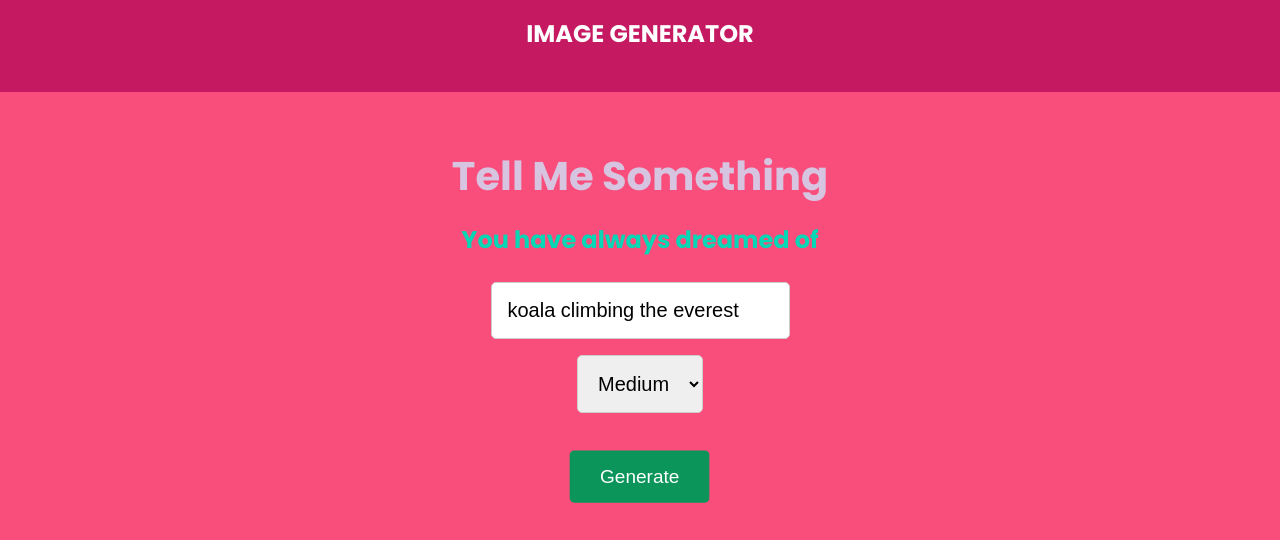
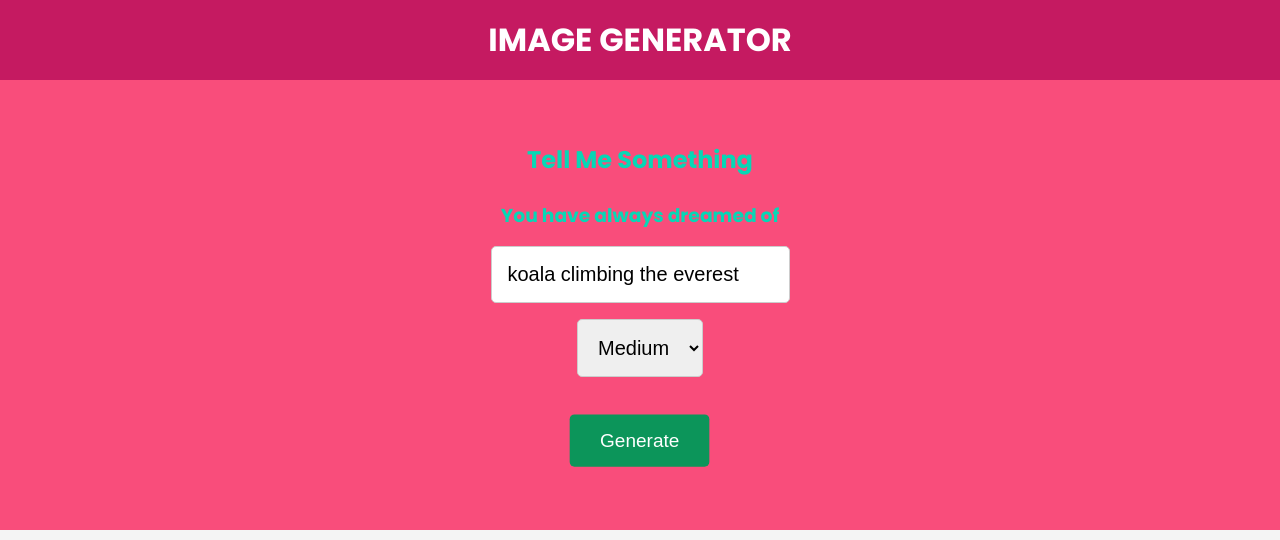
Before and after one commit to JordiNodeJS/Image-Generator-With-OpenAI, a website built with Vite: page client/index.html in a window 1280 px wide. Shown: the top 540 px of the page. Built offline with nearby package versions, Linux system fonts and the light colour scheme.

Commit message:
style h3 margin-bottom

```diff
--- a/client/css/index.css
+++ b/client/css/index.css
@@ -74,6 +74,9 @@ form {
   height: 100%;
   width: 100%;
 }
+form h3 {
+  margin-bottom: 1rem;
+}
 
 form input,
 form select {
--- a/client/index.html
+++ b/client/index.html
@@ -16,7 +16,7 @@
     <header>
       <div class="navbar">
         <div class="logo">
-          <h2>IMAGE GENERATOR</h2>
+          <h1>IMAGE GENERATOR</h2>
         </div>
       </div>
     </header>
@@ -24,8 +24,8 @@
     <main>
       <section class="showcase">
         <form id="image-form">
-          <h1>Tell Me Something</h1>
-          <h2>You have always dreamed of</h2>
+          <h2>Tell Me Something</h2>
+          <h3>You have always dreamed of</h3>
           <div class="form-control">
             <input type="text" id="prompt" placeholder="Image Description" value="koala climbing the everest" />
           </div>
```
